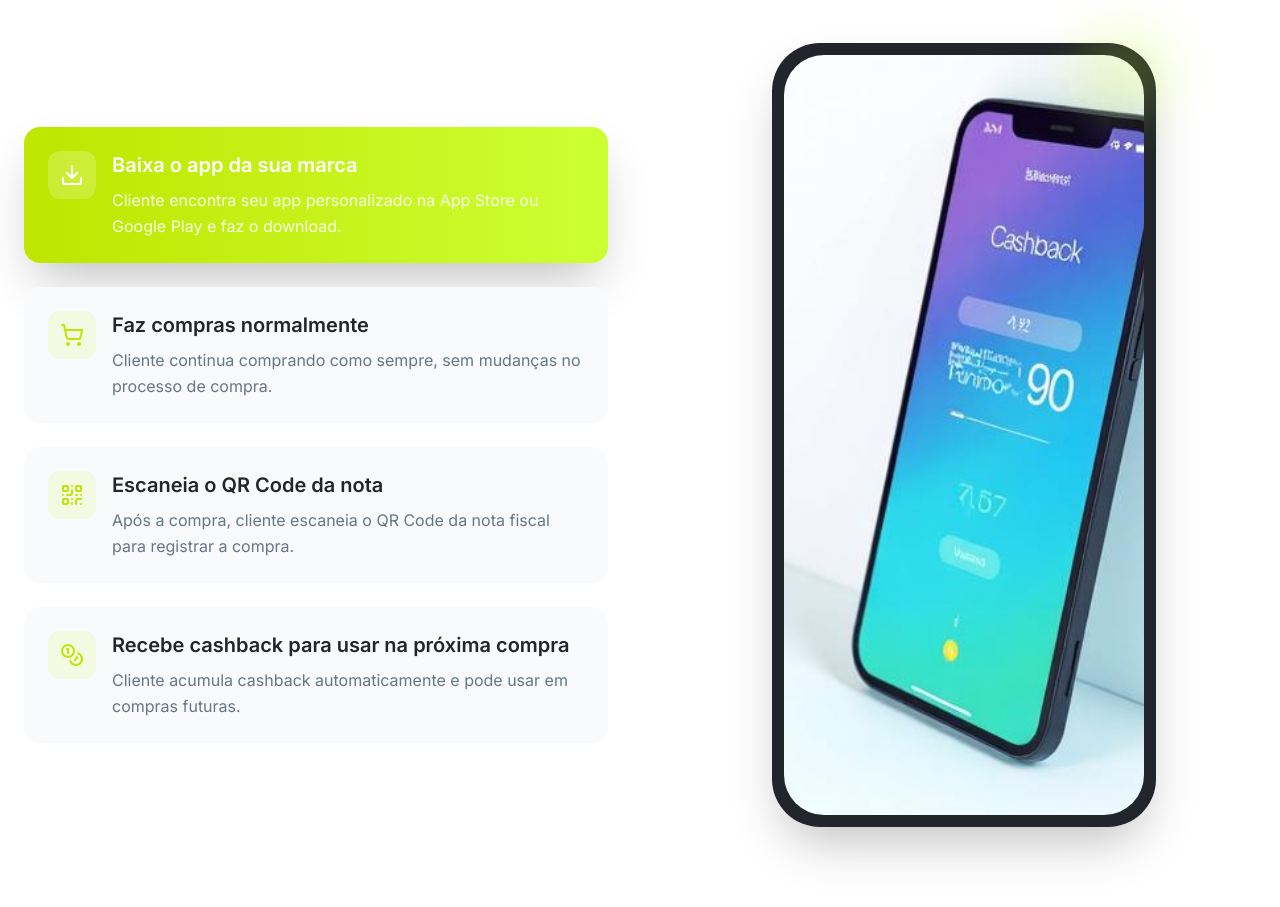
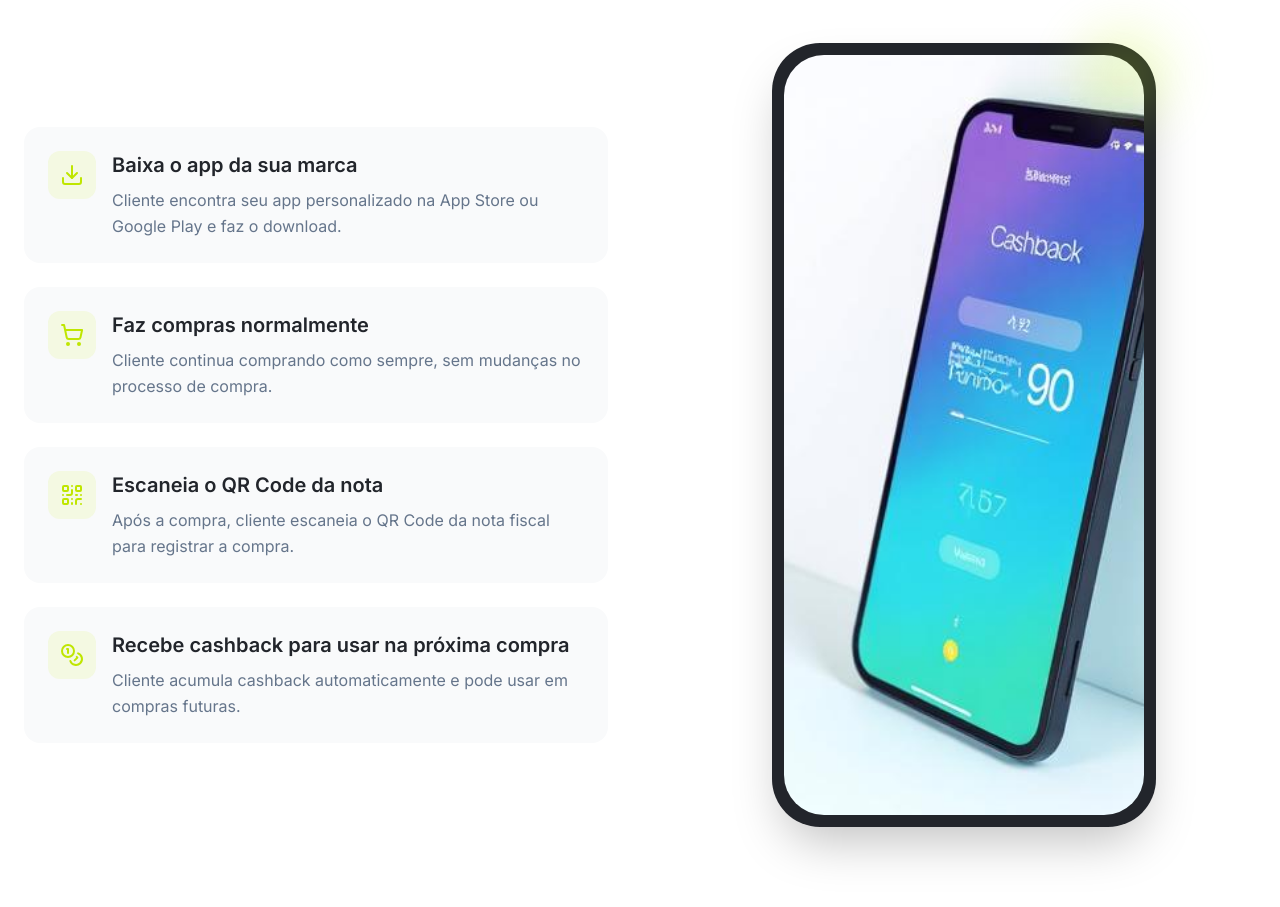
Before and after one commit to ericodias1/fideliza-app-landing, a React (Vite) app: page / in a window 1280 px wide. Shown: the part 4120-5027 px from the top of the page. Built offline with nearby package versions, Linux system fonts and the light colour scheme; the HTML template or start-up script is replaced by a standard one.

Commit message:
Fix customer journey display

```diff
--- a/src/components/CustomerJourneySection.tsx
+++ b/src/components/CustomerJourneySection.tsx
@@ -56,31 +56,19 @@ const CustomerJourneySection = () => {
             {steps.map((step, index) => (
               <div
                 key={index}
-                className={`p-6 rounded-2xl cursor-pointer transition-all duration-300 fade-in-up ${
-                  activeStep === index
-                    ? 'bg-gradient-to-r from-fidelify-dark to-fidelify-primary text-white shadow-large'
-                    : 'bg-light-gray hover:bg-gradient-to-r hover:from-fidelify-light hover:to-fidelify-primary hover:text-white'
-                }`}
+                className="p-6 rounded-2xl cursor-pointer transition-all duration-300 fade-in-up bg-light-gray hover-scale"
                 onClick={() => setActiveStep(index)}
                 style={{ animationDelay: `${index * 0.1}s` }}
               >
                 <div className="flex items-start gap-4">
-                    <div className={`flex-shrink-0 w-12 h-12 rounded-xl flex items-center justify-center ${
-                      activeStep === index ? 'bg-white/20' : 'bg-fidelify-dark/10'
-                    }`}>
-                      <step.icon className={`w-6 h-6 ${
-                        activeStep === index ? 'text-white' : 'text-fidelify-dark'
-                      }`} />
+                    <div className="flex-shrink-0 w-12 h-12 rounded-xl flex items-center justify-center bg-fidelify-dark/10">
+                      <step.icon className="w-6 h-6 text-fidelify-dark" />
                   </div>
                   <div>
-                    <h3 className={`text-xl font-semibold mb-2 ${
-                      activeStep === index ? 'text-white' : 'text-dark-gray'
-                    }`}>
+                    <h3 className="text-xl font-semibold mb-2 text-dark-gray">
                       {step.title}
                     </h3>
-                    <p className={`leading-relaxed ${
-                      activeStep === index ? 'text-white/90' : 'text-muted-foreground'
-                    }`}>
+                    <p className="leading-relaxed text-muted-foreground">
                       {step.description}
                     </p>
                   </div>
```
